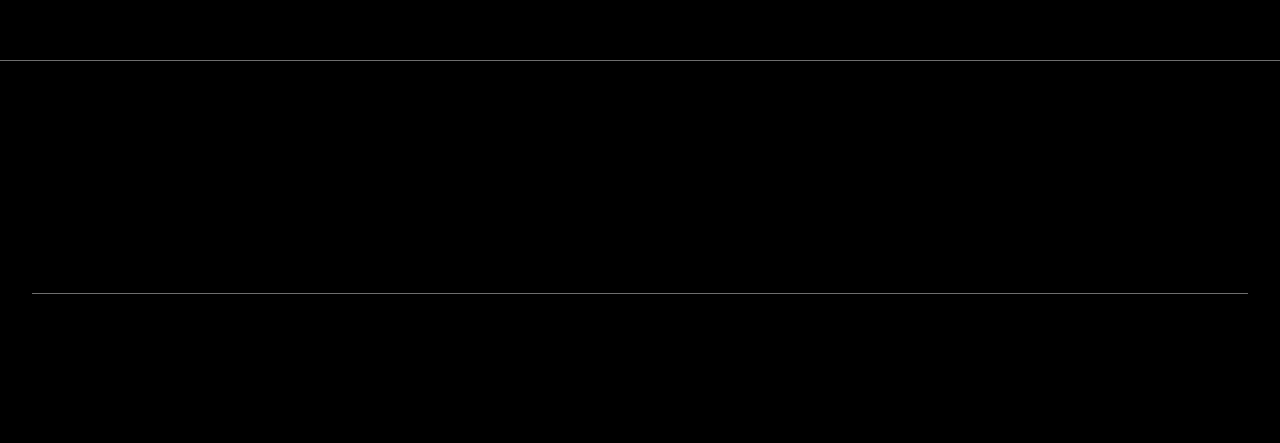
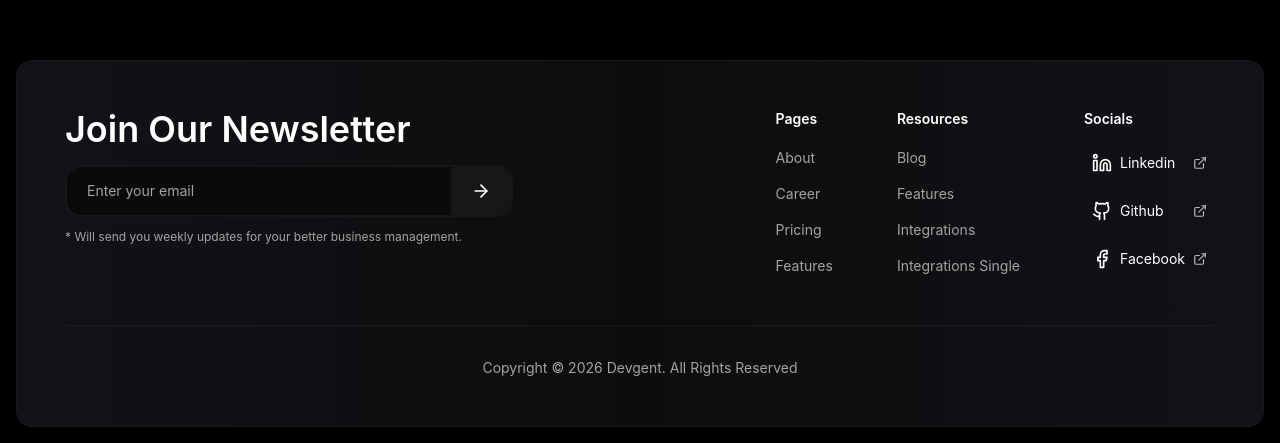
Before and after one commit to waqasahmad34/kleo-like, a Next.js app: page / in a window 1280 px wide. Shown: the part 830-1273 px from the top of the page. Before the commit the page ends 1240 px from the top, so only its background shows below. Built offline with nearby package versions, Linux system fonts and the light colour scheme.

Commit message:
Update footer component with new layout and social links

```diff
--- a/app/globals.css
+++ b/app/globals.css
@@ -9,15 +9,28 @@
   --theme-quaternary: #fde179;
   --theme-quinary: #73b1ff;
   --theme-senary: #F4FDFF;
+  --theme-hover: #3e31b5;
   --theme-body: #fff;
   --theme-border: #DBDBDB;
   --theme-light: #f3f0f0;
   --theme-dark: #000000;
 
+  /* Accent colors */
+  --theme-accent: #6670FF;
+  --theme-accent-hover: #5560e8;
+  --theme-accent-muted: rgba(102, 112, 255, 0.25);
+  --theme-accent-glow: rgba(102, 112, 255, 0.35);
+
+  /* Surface / background */
+  --theme-surface: #0a0a0a;
+  --theme-surface-elevated: #171717;
+  --theme-surface-muted: rgba(255, 255, 255, 0.05);
+
   /* Text colors */
   --text-default: #555555;
   --text-dark: #222;
   --text-light: #fffefe;
+  --text-muted: #a3a3a3;
 
 }
 
@@ -32,13 +45,21 @@
   --color-quaternary: var(--theme-quaternary);
   --color-quinary: var(--theme-quinary);
   --color-senary: var(--theme-senary);
+  --color-hover: var(--theme-hover);
   --color-body: var(--theme-body);
   --color-border: var(--theme-border);
   --color-light: var(--theme-light);
   --color-dark: var(--theme-dark);
-  /* Text color utilities for Tailwind */
+  --color-accent: var(--theme-accent);
+  --color-accent-hover: var(--theme-accent-hover);
+  --color-accent-muted: var(--theme-accent-muted);
+  --color-accent-glow: var(--theme-accent-glow);
+  --color-surface: var(--theme-surface);
+  --color-surface-elevated: var(--theme-surface-elevated);
+  --color-surface-muted: var(--theme-surface-muted);
   --color-default: var(--text-default);
-  --color-dark: var(--text-dark);
-  --color-light: var(--text-light);
+  --color-muted: var(--text-muted);
+  --color-text-dark: var(--text-dark);
+  --color-text-light: var(--text-light);
 
 }
--- a/app/navbar.tsx
+++ b/app/navbar.tsx
@@ -22,12 +22,12 @@ const Navbar = () => {
       <div className="max-w-7xl mx-auto">
         <div className="relative bg-white/5 rounded-2xl sm:rounded-full p-2 shadow-lg shadow-black/20 border border-white/5 backdrop-blur-sm">
           {/* Subtle glow effect */}
-          <div className="absolute inset-0 rounded-2xl bg-gradient-to-r from-[#6670FF]/10 via-transparent to-[#6670FF]/10 opacity-50 pointer-events-none" />
+          <div className="absolute inset-0 rounded-2xl bg-linear-to-r from-[#6670FF]/10 via-transparent to-[#6670FF]/10 opacity-50 pointer-events-none" />
 
           <div className="relative flex items-center justify-between">
             {/* Left side: Logo and Brand */}
             <div className="flex items-center gap-4">
-              <Link href="/" className="flex-shrink-0 cursor-pointer">
+              <Link href="/" className="shrink-0 cursor-pointer">
                 <Image
                   src="/devgent.svg"
                   alt="Devgent Logo"
--- a/components/footer.tsx
+++ b/components/footer.tsx
@@ -1,105 +1,177 @@
+'use client'
+
 import Link from 'next/link'
+import {
+  ArrowRight,
 
-const PRODUCT_LINKS = [
-  { label: 'Features', href: '#' },
-  { label: 'Pricing', href: '#' },
-  { label: 'FAQ', href: '#' },
+  ExternalLinkIcon,
+
+  Facebook,
+  Github,
+  Linkedin,
+} from 'lucide-react'
+import { cn } from '@/lib/utils'
+
+const PAGES_LINKS = [
+  { label: 'About', href: '/#about' },
+  { label: 'Career', href: '/#career' },
+  { label: 'Pricing', href: '/#pricing' },
+  { label: 'Features', href: '/#features' },
 ] as const
 
-const COMPANY_LINKS = [
-  { label: 'About', href: '#' },
-  { label: 'Blog', href: '#' },
-  { label: 'Careers', href: '#' },
-] as const
-
-const LEGAL_LINKS = [
-  { label: 'Privacy', href: '#' },
-  { label: 'Terms', href: '#' },
-  { label: 'Status', href: '#' },
+const RESOURCES_LINKS = [
+  { label: 'Blog', href: '/blog' },
+  { label: 'Features', href: '/#features' },
+  { label: 'Integrations', href: '/integrations' },
+  { label: 'Integrations Single', href: '/integrations/single' },
 ] as const
 
 const SOCIAL_LINKS = [
-  { label: 'Twitter', href: '#' },
-  { label: 'LinkedIn', href: '#' },
-  { label: 'Contact', href: '#' },
+  { label: 'Linkedin', href: 'https://linkedin.com', icon: 'linkedin' },
+  { label: 'Github', href: 'https://github.com', icon: 'github' },
+  { label: 'Facebook', href: 'https://facebook.com', icon: 'facebook' },
+
 ] as const
 
-function LinkList({
+const SOCIAL_ICONS = {
+  facebook: Facebook,
+  github: Github,
+  linkedin: Linkedin,
+} as const
+
+function LinkColumn({
+  title,
   links,
   ariaLabel,
 }: {
+  title: string
   links: readonly { label: string; href: string }[]
   ariaLabel: string
 }) {
   return (
+    <div>
+      <h3 className="mb-4 text-sm font-semibold text-text-light">{title}</h3>
       <nav aria-label={ariaLabel}>
-      <ul className="space-y-3 text-muted-foreground text-sm">
+        <ul className="space-y-3">
           {links.map((link) => (
             <li key={link.label}>
-            <Link href={link.href} className="hover:text-foreground transition-colors">
+              <Link
+                href={link.href}
+                className="text-sm text-muted transition-colors hover:text-text-light"
+              >
                 {link.label}
               </Link>
             </li>
           ))}
         </ul>
       </nav>
+    </div>
   )
 }
 
 export function Footer() {
+  const siteName = 'Devgent'
+
+  function handleNewsletterSubmit(e: React.FormEvent<HTMLFormElement>) {
+    e.preventDefault()
+    // Hook up to your newsletter API or service
+  }
+
   return (
-    <footer className="border-t border-border/50 bg-muted/30" role="contentinfo">
-      <div className="max-w-7xl mx-auto px-4 sm:px-6 lg:px-8 py-16">
-        <div className="grid sm:grid-cols-2 lg:grid-cols-4 gap-8 lg:gap-12 mb-12">
+    <footer
+      className={cn(
+        'relative mx-4 mb-4 rounded-2xl px-6 py-12 sm:px-8 lg:px-12',
+        'bg-surface-muted backdrop-blur-sm',
+        'border border-surface-muted shadow-lg shadow-black/20',
+      )}
+      role="contentinfo"
+    >
+      {/* Subtle glow effect - matches navbar */}
+      <div className="absolute inset-0 rounded-2xl bg-linear-to-r from-accent/10 via-transparent to-accent/10 opacity-50 pointer-events-none" />
+      <div className="relative mx-auto max-w-6xl">
+        {/* Main content: newsletter | pages & resources | socials */}
+        <div
+          className={cn(
+            'grid gap-10',
+            'md:grid-cols-3 md:gap-8',
+            'lg:grid-cols-[1fr_auto_auto] lg:gap-16',
+          )}
+        >
+          {/* Newsletter: full width on tablet, left column on desktop */}
+          <div className="max-w-md md:col-span-3 md:max-w-none lg:col-span-1 lg:max-w-md">
+            <h3 className="mb-4 text-4xl font-semibold text-text-light">
+              Join Our Newsletter
+            </h3>
+            <form onSubmit={handleNewsletterSubmit} className="space-y-3">
+              <div
+                className={cn(
+                  'flex gap-0 overflow-hidden rounded-2xl',
+                  'border-2 border-surface-muted bg-surface',
+                  'focus-within:border-accent focus-within:shadow-[0_0_18px_var(--theme-accent-glow)]',
+                  'transition-all duration-200',
+                )}
+              >
+                <input
+                  type="email"
+                  name="email"
+                  placeholder="Enter your email"
+                  className="min-w-0 flex-1 bg-transparent px-5 py-3.5 text-sm text-text-light placeholder:text-muted focus:outline-none"
+                  aria-label="Email for newsletter"
+                />
+                <button
+                  type="submit"
+                  className="flex items-center justify-center bg-surface-elevated px-5 py-3.5 text-text-light transition-colors hover:bg-accent-muted focus:outline-none focus:ring-2 focus:ring-accent/50 focus:ring-inset"
+                  aria-label="Subscribe"
+                >
+                  <ArrowRight size={20} aria-hidden />
+                </button>
+              </div>
+              <p className="text-xs text-muted">
+                * Will send you weekly updates for your better business management.
+              </p>
+            </form>
+          </div>
+
+          {/* Pages & Resources: separate columns on tablet, grouped on desktop */}
+          <div className="flex flex-col gap-12 md:contents lg:flex lg:flex-row lg:gap-16">
+            <LinkColumn title="Pages" links={PAGES_LINKS} ariaLabel="Pages" />
+            <LinkColumn title="Resources" links={RESOURCES_LINKS} ariaLabel="Resources" />
+          </div>
+
+          {/* Socials */}
           <div>
+            <h3 className="mb-4 text-sm font-semibold text-text-light">Socials</h3>
+            <ul className="space-y-3 text-text-light">
+              {SOCIAL_LINKS.map((link) => {
+                const Icon = SOCIAL_ICONS[link.icon]
+                return (
+                  <li key={link.label}>
                     <Link
-              href="/"
-              className="flex items-center gap-3 mb-6 text-foreground w-fit"
+                      href={link.href}
+                      target="_blank"
+                      rel="noopener noreferrer"
+                      className={cn(
+                        'flex items-center max-w-[150px] gap-2 rounded-lg lg:px-2 py-2 text-sm text-text-light',
+                        'transition-all duration-200',
+                        'hover:text-accent hover:shadow-[0_0_16px_var(--theme-accent-glow)]',
+                      )}
                     >
-              <div
-                className="w-10 h-10 rounded-xl bg-muted flex items-center justify-center text-lg font-bold"
-                aria-hidden
-              >
-                SN
-              </div>
-              <span className="text-xl font-bold">Site Name</span>
+                      <Icon className="size-5 shrink-0" aria-hidden />
+                    <span className="flex-1">{link.label}</span>
+                    <ExternalLinkIcon size={14} className="shrink-0 opacity-70" aria-hidden />
                   </Link>
-            <p className="text-sm text-muted-foreground">Your tagline here.</p>
-          </div>
-          <div>
-            <h3 className="font-bold text-foreground mb-4 text-sm uppercase tracking-wider">
-              Product
-            </h3>
-            <LinkList links={PRODUCT_LINKS} ariaLabel="Product links" />
-          </div>
-          <div>
-            <h3 className="font-bold text-foreground mb-4 text-sm uppercase tracking-wider">
-              Company
-            </h3>
-            <LinkList links={COMPANY_LINKS} ariaLabel="Company links" />
-          </div>
-          <div>
-            <h3 className="font-bold text-foreground mb-4 text-sm uppercase tracking-wider">
-              Legal
-            </h3>
-            <LinkList links={LEGAL_LINKS} ariaLabel="Legal links" />
+                </li>
+                )
+              })}
+            </ul>
           </div>
         </div>
-        <div className="border-t border-border/50 pt-8 flex flex-col sm:flex-row items-center justify-between gap-4 text-muted-foreground text-sm">
-          <p>© 2026 Site Name. All rights reserved.</p>
-          <nav aria-label="Social links" className="flex gap-6">
-            {SOCIAL_LINKS.map((link) => (
-              <Link
-                key={link.label}
-                href={link.href}
-                className="hover:text-foreground transition-colors"
-                target={link.href.startsWith('http') ? '_blank' : undefined}
-                rel={link.href.startsWith('http') ? 'noopener noreferrer' : undefined}
-              >
-                {link.label}
-              </Link>
-            ))}
-          </nav>
+
+        {/* Bottom: Copyright */}
+        <div className="mt-12 border-t border-surface-muted pt-8">
+          <p className="text-center text-sm text-muted">
+            Copyright © 2026 {siteName}. All Rights Reserved
+          </p>
         </div>
       </div>
     </footer>
--- a/package.json
+++ b/package.json
@@ -13,6 +13,7 @@
     "@radix-ui/react-slot": "1.1.1",
     "class-variance-authority": "^0.7.1",
     "clsx": "^2.1.1",
+    "lucide-react": "^0.468.0",
     "next": "16.0.10",
     "react": "19.2.0",
     "react-dom": "19.2.0",
```
Also changed, not shown: 2 other files (tests, documents, lock files or other folders). Lines whose indentation alone changed are shown as unchanged.
